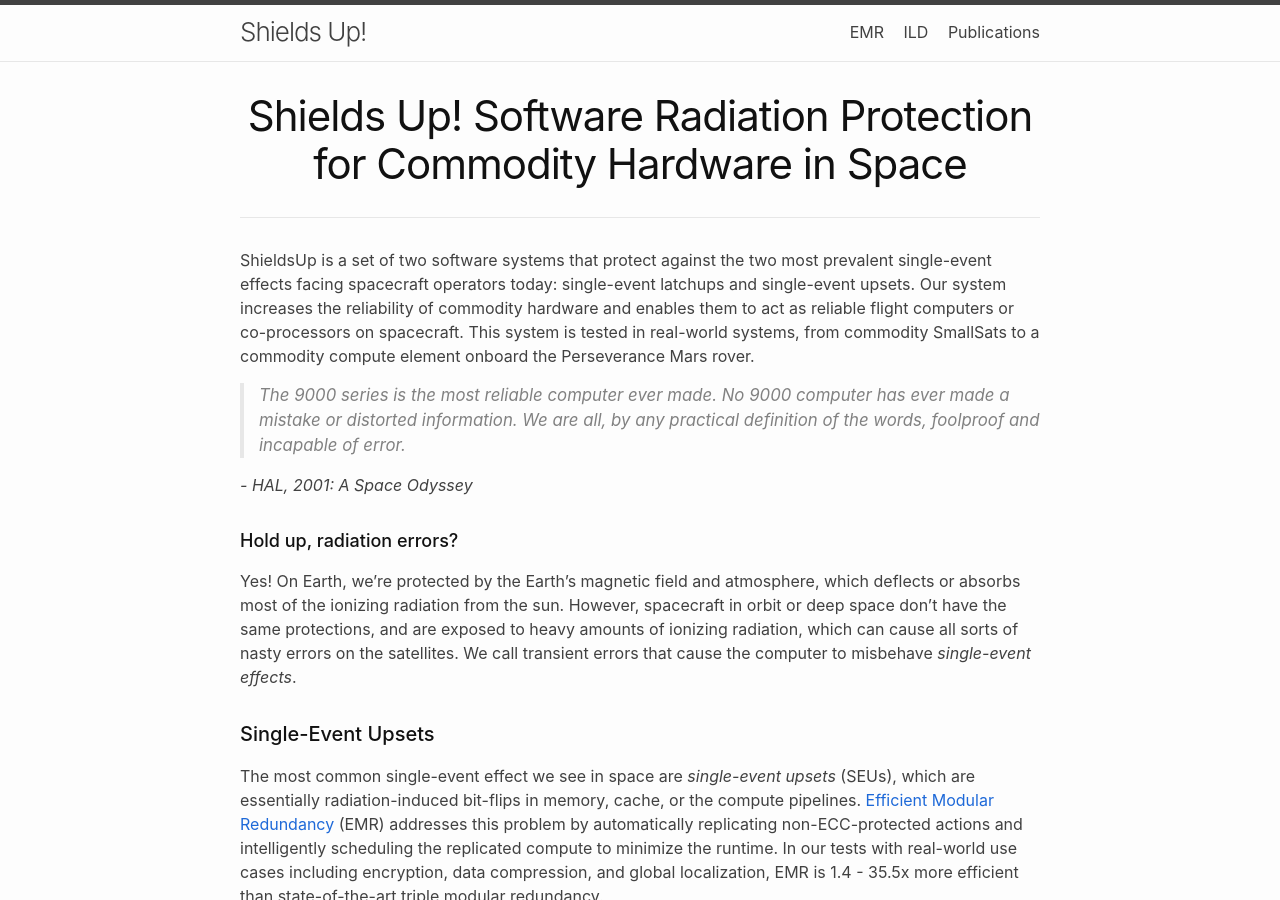
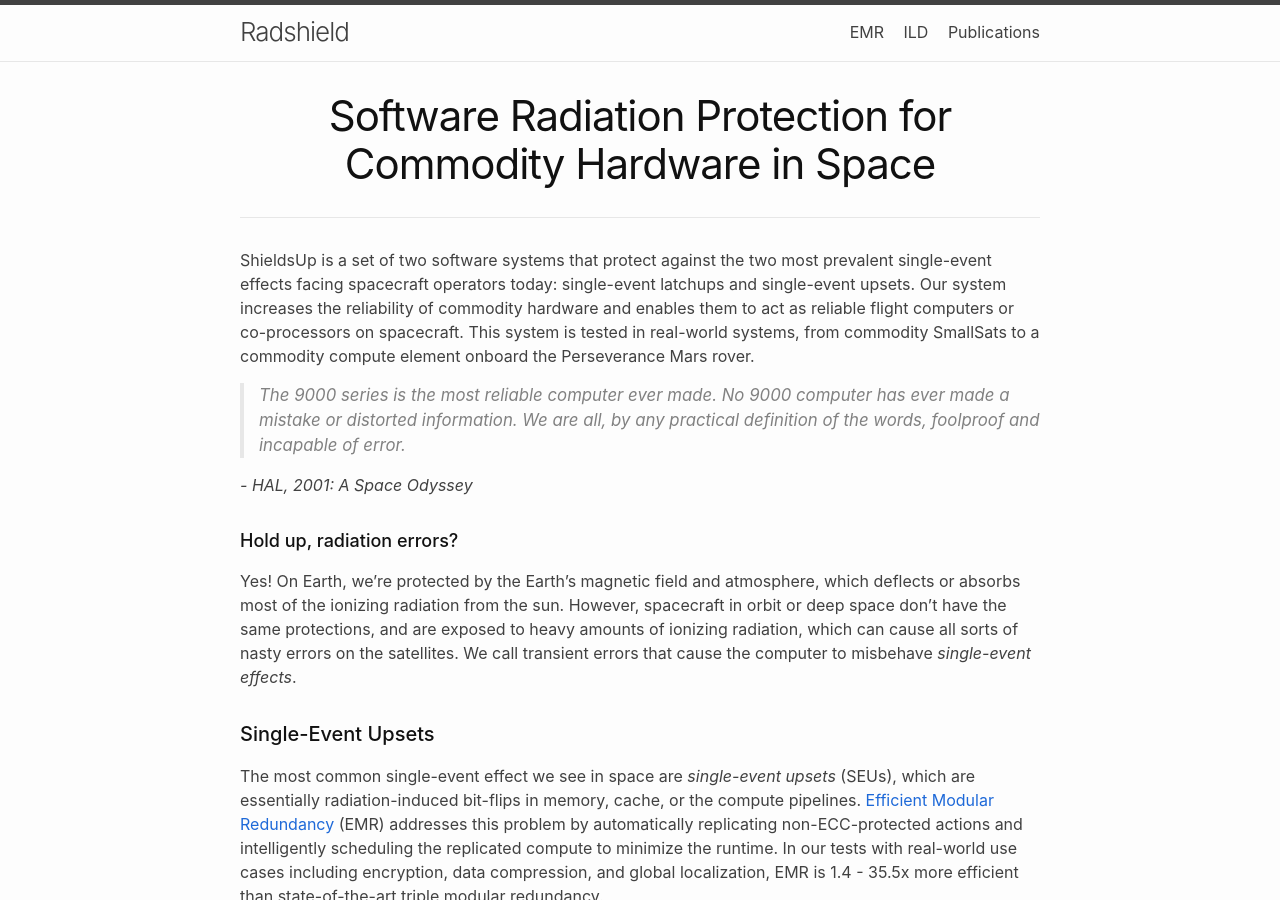
Before and after one commit to radshield/radshield.github.io, a Jekyll site: the page built from index.md, in a window 1280 px wide and 900 px high. Built offline with Jekyll 4.4.1, drawn with Linux system fonts in a browser that asks for light colours.

Commit message:
Rename system to radshield

```diff
--- a/_config.yml
+++ b/_config.yml
@@ -18,7 +18,7 @@
 # You can create any custom variable you would like, and they will be accessible
 # in the templates via {{ site.myvariable }}.
 
-title: Shields Up!
+title: Radshield
 author:
   name: Columbia University, NASA-JPL, and Aptos Orbital
   email: haoda.wang@columbia.edu
--- a/index.md
+++ b/index.md
@@ -1,7 +1,7 @@
 ---
 layout: page
 title: Home
-page_title: Shields Up! Software Radiation Protection for Commodity Hardware in Space
+page_title: Software Radiation Protection for Commodity Hardware in Space
 hide_title: true
 permalink: /
 ---
```
Also changed, not shown: 1 other file.
